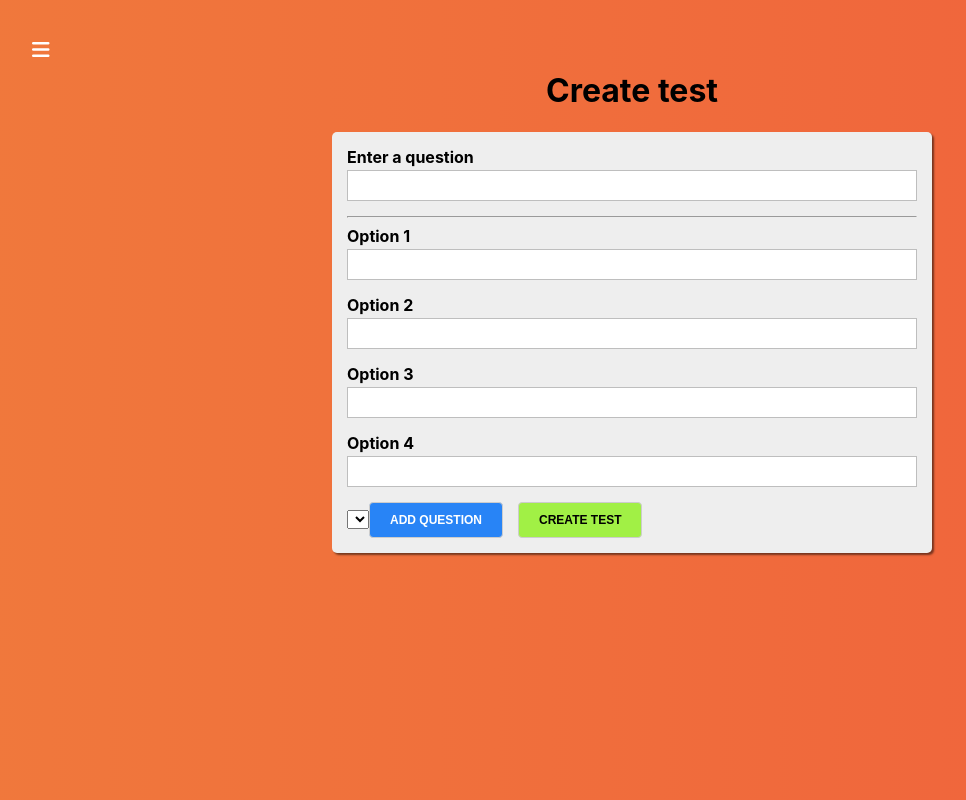
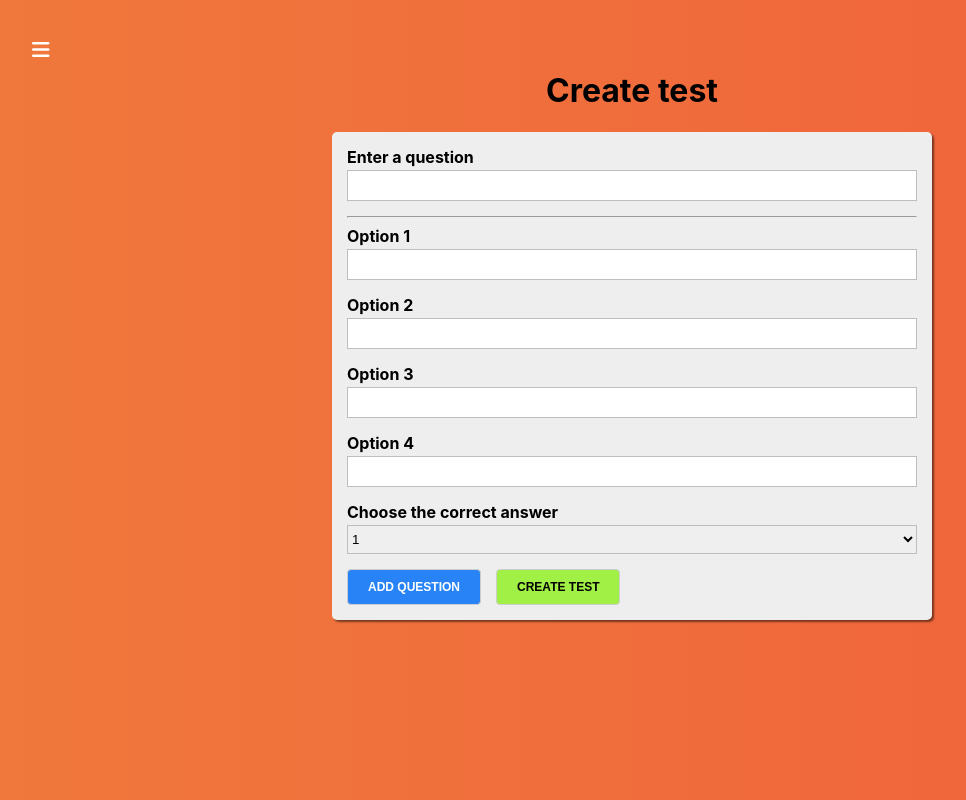
Before and after one commit to casper-ilona/react-quiz, a React app: page /quiz-creator in a window 1280 px wide. Shown: the whole page, without its empty margins (8-974 px from the left). Built offline with nearby package versions, Linux system fonts and the light colour scheme.

Commit message:
Изминения контролов

```diff
--- /dev/null
+++ b/src/components/UI/Select/Select.js
@@ -0,0 +1,31 @@
+import React from 'react';
+import classes from './Select.module.css';
+
+const Select = props => {
+    const htmlFor = `${props.label}-${Math.random()}`;
+
+    return (
+        <div className={classes.Select}>
+            <label htmlFor={htmlFor}>{props.label}</label>
+            <select
+                id={htmlFor}
+                value={props.value}
+                onChange={props.onChange}
+            >
+                {props.options.map((option, index)=>{
+                  return (
+                    <option
+                      value={option.value}
+                      key={option.value + index}
+                    >
+                        {option.text}
+                    </option>
+                  )
+
+                })}
+            </select>
+        </div>
+    );
+};
+
+export default Select
--- /dev/null
+++ b/src/components/UI/Select/Select.module.css
@@ -0,0 +1,21 @@
+.Select{
+   margin-bottom: 15px;
+}
+
+.Select label {
+    margin: 0 0 3px 0;
+    padding: 0;
+    font-weight: bold;
+    display: block;
+}
+
+.Select select {
+    display: block;
+    box-sizing: border-box;
+    border: 1px solid #bebebe;
+    margin: 0 0 5px;
+    height: 29px;
+    width: 100%;
+    outline: none;
+    transition: all 300ms ease-in-out;
+}
--- a/src/containers/QuizCreator/QuizCreator.js
+++ b/src/containers/QuizCreator/QuizCreator.js
@@ -3,6 +3,7 @@
 import Button from '../../components/UI/Button/Button';
 import { createControl } from '../../form/formFramework';
 import Input from '../../components/UI/Input/Input'
+import Select from '../../components/UI/Select/Select';
 import Axiliary from '../../hoc/Auxiliary/Auxiliary'
 
 function createOptionControl(number) {
@@ -31,7 +32,8 @@
 
     state = {
         quiz: [],
-        formControls: createFormControls()
+        rightAnswerId:1,
+        formControls: createFormControls(),
     };
 
 
@@ -74,7 +76,26 @@
     }
 
 
+    selectChangeHandler=event=>{
+     this.setState({
+        rightAnswerId: +event.target.value
+     })
+    };
+
+
     render() {
+      const select = <Select
+        label="Choose the correct answer"
+        value={this.state.rightAnswerId}
+        onChange={this.selectChangeHandler}
+        options={[
+            {text:1,value:1},
+            {text:2,value:2},
+            {text:3,value:3},
+            {text:4,value:4},
+        ]}
+      />;
+
         return (
             <div className={classes.QuizCreator}>
                 <div>
@@ -84,7 +105,7 @@
 
                         { this.renderControls() }
 
-                        <select></select>
+                        { select }
 
                         <Button
                             type="primary"
```
Also changed, not shown: 1 other file (tests, documents, lock files or other folders).
